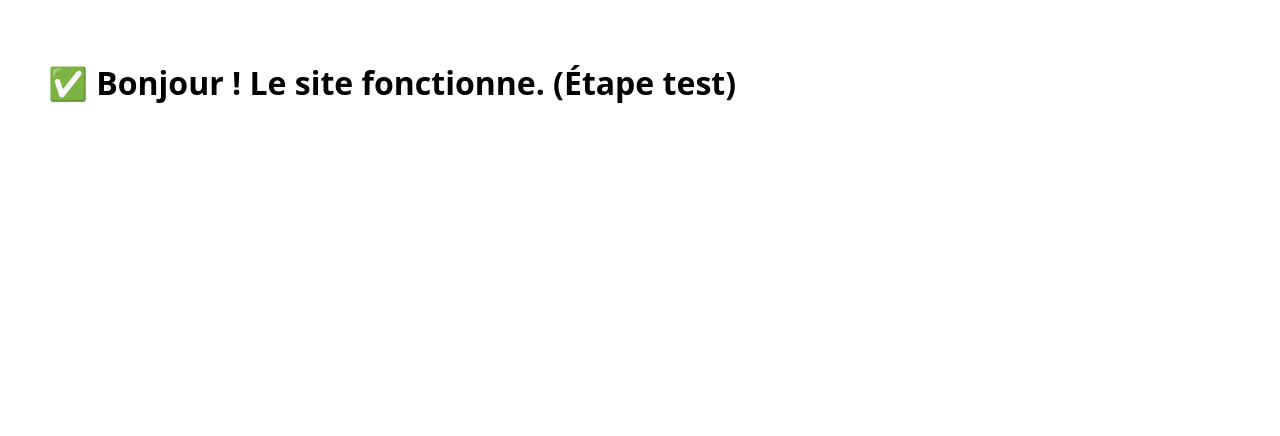
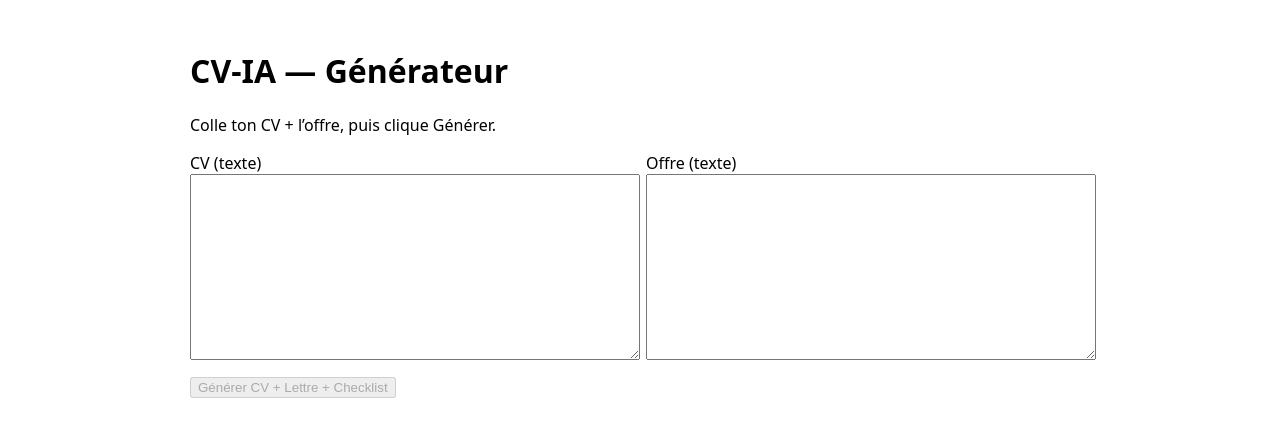
Before and after one commit to Gaillard77/cv-ia-rescue, a Next.js app: page / in a window 1280 px wide. Shown: the top 436 px of the page. Built offline with nearby package versions, Linux system fonts and the light colour scheme.

Commit message:
Update index.jsx

```diff
--- a/pages/index.jsx
+++ b/pages/index.jsx
@@ -1,7 +1,46 @@
+import { useState } from "react";
+
 export default function Home(){
+  const [cv, setCv] = useState("");
+  const [offre, setOffre] = useState("");
+  const [out, setOut] = useState(null);
+  const [loading, setLoading] = useState(false);
+  const [err, setErr] = useState(null);
+
+  async function generate(){
+    setLoading(true); setErr(null);
+    try{
+      const r = await fetch("/api/generate", {
+        method: "POST",
+        headers: {"Content-Type":"application/json"},
+        body: JSON.stringify({ cvText: cv, jobText: offre })
+      });
+      const data = await r.json();
+      if(!r.ok) throw new Error(data.error || "Erreur serveur");
+      setOut(data);
+    }catch(e){ setErr(e.message) } finally { setLoading(false); }
+  }
+
   return (
-    <h1 style={{fontFamily:"system-ui", padding:"40px"}}>
-      ✅ Bonjour ! Le site fonctionne. (Étape test)
-    </h1>
+    <main style={{fontFamily:"system-ui", padding:20, maxWidth:900, margin:"0 auto"}}>
+      <h1>CV-IA — Générateur</h1>
+      <p>Colle ton CV + l’offre, puis clique Générer.</p>
+      <div style={{display:"grid", gridTemplateColumns:"1fr 1fr", gap:12}}>
+        <div><label>CV (texte)</label><textarea rows={12} value={cv} onChange={e=>setCv(e.target.value)} style={{width:"100%"}} /></div>
+        <div><label>Offre (texte)</label><textarea rows={12} value={offre} onChange={e=>setOffre(e.target.value)} style={{width:"100%"}} /></div>
+      </div>
+      <button onClick={generate} disabled={!cv || !offre || loading} style={{marginTop:12}}>
+        {loading ? "Génération..." : "Générer CV + Lettre + Checklist"}
+      </button>
+      {err && <p style={{color:"crimson"}}>❌ {err}</p>}
+      {out && (
+        <section style={{marginTop:16}}>
+          <h2>CV optimisé</h2><pre>{out.cvOptimise}</pre>
+          <h2>Lettre</h2><pre>{out.lettre}</pre>
+          <h2>Checklist</h2><pre>{out.checklist}</pre>
+          <h2>Score ATS</h2><pre>{out.score}</pre>
+        </section>
+      )}
+    </main>
   );
 }
```
